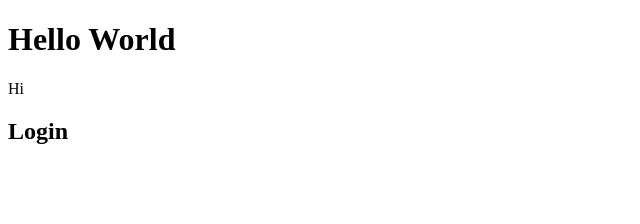
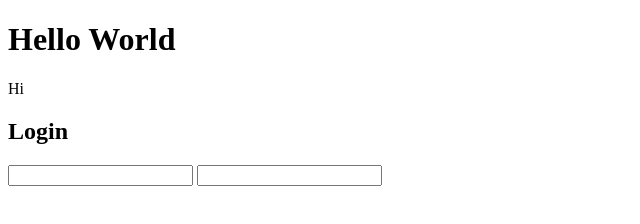
Before and after one commit to israfilskINT/remote_repo, a plain HTML site: page index.html in a window 1280 px wide. Shown: the whole page, without its empty margins (0-640 px from the left). Drawn offline with Linux system fonts and the light colour scheme.

Commit message:
login added

```diff
--- a/index.html
+++ b/index.html
@@ -10,5 +10,11 @@
     <h1>Hello World</h1>
     <p>Hi</p>
     <h2>Login</h2>
+
+    <div>
+        <input type="text" name="" id="">
+        <input type="email" name="" id="">
+    </div>
+
 </body>
 </html>
```
